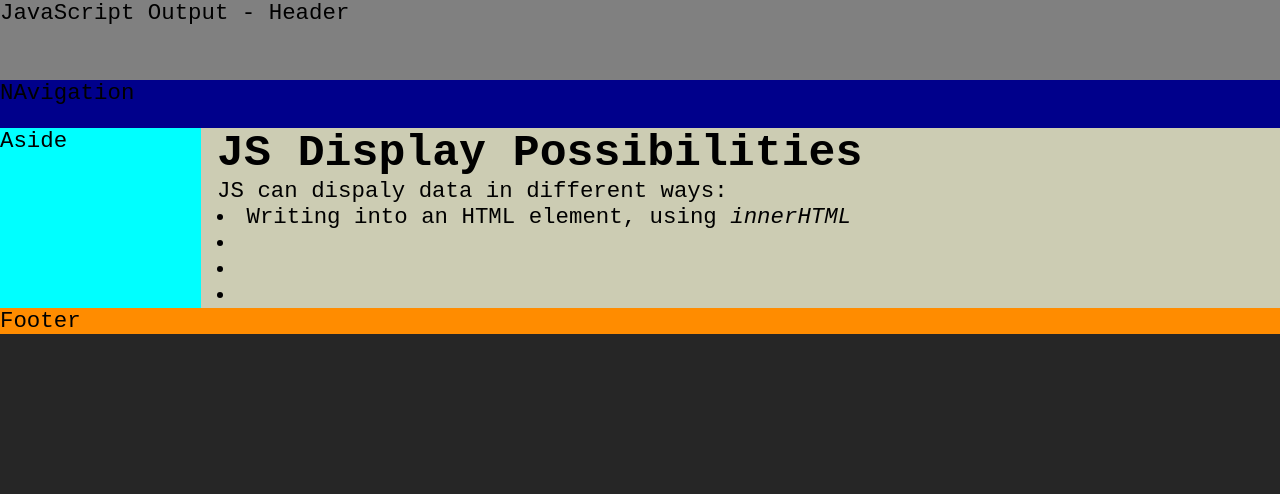
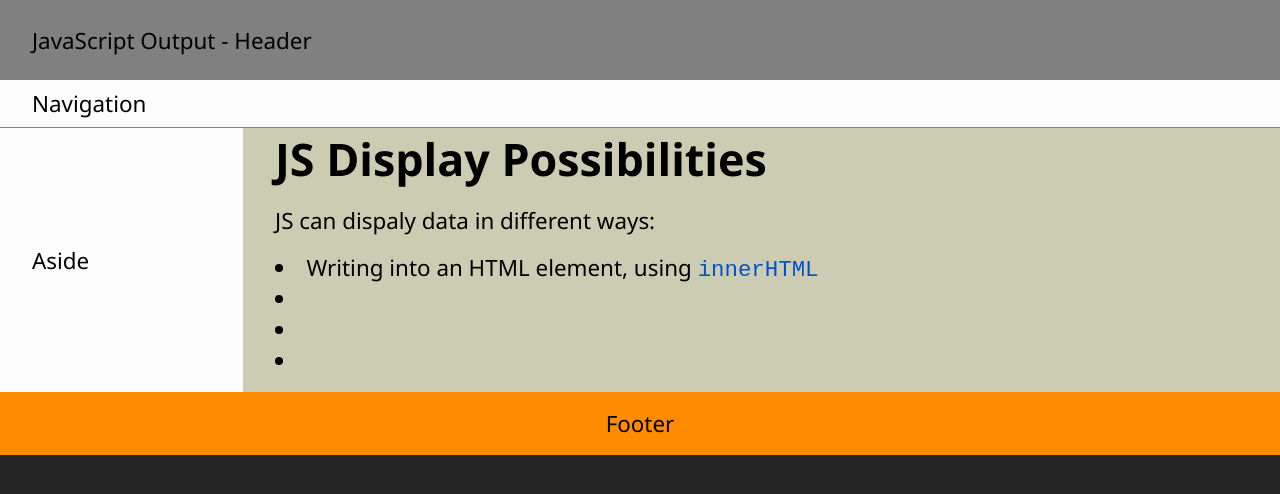
Before and after one commit to bosscke/js-practice, a website: page 3-output/output.html in a window 1280 px wide. Drawn offline with Linux system fonts and the light colour scheme.

Commit message:
Upadate: this should be used as teplate

```diff
--- a/3-output/output.html
+++ b/3-output/output.html
@@ -10,19 +10,19 @@
 <body>
 
     <header>JavaScript Output - Header</header>
-    <nav>NAvigation</nav>
+    <nav><p>Navigation</p></nav>
     <aside>Aside</aside>
     <main>
         <h1>JS Display Possibilities</h1>
         <p>JS can dispaly data in different ways:</p>
         <ul>
-            <li>Writing into an HTML element, using <em>innerHTML</em></li>
+            <li>Writing into an HTML element, using <code>innerHTML</code></li>
             <li></li>
             <li></li>
             <li></li>
         </ul>
     </main>
-    <footer>Footer</footer>
+    <footer><p>Footer</p></footer>
 
 </body>
 </html>
--- a/sass/abstract/_variables.scss
+++ b/sass/abstract/_variables.scss
@@ -0,0 +1,13 @@
+/// LAYOUT COLORS
+$base-color: #fcfcfc;
+$base2-color: #808080;
+
+/// MISC
+$em-color: #0052cc;
+
+/// STANDARD MARGIN
+$standard-margin-l: 2rem;
+$standard-margin-tb: 1rem 0;
+
+/// STANDARD PADDING
+$standard-padding-l: 2rem;
--- a/sass/base/_base.scss
+++ b/sass/base/_base.scss
@@ -5,4 +5,5 @@
 
 body {
   font-size: 62.5%;
+  box-sizing: border-box;
 }
--- a/sass/base/_typography.scss
+++ b/sass/base/_typography.scss
@@ -1,4 +1,8 @@
 body {
-  font-family: monospace;
+  font-family: "Segoe UI", Arial, monospace;
   font-size: 1.4rem;
 }
+code {
+  color: $em-color;
+  font-style: normal;
+}
--- a/sass/layout/_aside.scss
+++ b/sass/layout/_aside.scss
@@ -1,3 +1,6 @@
 aside {
-  background-color: aqua;
+  background-color: $base-color;
+  display: grid;
+  align-content: center;
+  padding-left: $standard-padding-l;
 }
--- a/sass/layout/_body.scss
+++ b/sass/layout/_body.scss
@@ -4,3 +4,7 @@ body {
   grid-template-rows: 10vh 6vh repeat(3, min-content); //the height of header, navigation, aside, main, footer
   grid-template-columns: repeat(4, minmax(1fr, max-content));
 }
+p,
+ul {
+  margin: $standard-margin-tb;
+}
--- a/sass/layout/_footer.scss
+++ b/sass/layout/_footer.scss
@@ -1,4 +1,6 @@
 footer {
   background-color: darkorange;
+  display: grid;
   grid-column: 1 / 5;
+  justify-content: center;
 }
--- a/sass/layout/_header.scss
+++ b/sass/layout/_header.scss
@@ -1,4 +1,7 @@
 header {
   background-color: grey;
+  display: grid;
   grid-column: 1 / 5;
+  align-content: center;
+  padding-left: $standard-padding-l;
 }
--- a/sass/layout/_main.scss
+++ b/sass/layout/_main.scss
@@ -1,7 +1,7 @@
 main {
   background-color: #ccccb3;
   grid-column: 2 / 5;
-  padding: 0 1rem;
+  padding-left: $standard-padding-l;
 
   ul {
     list-style: inside;
--- a/sass/layout/_navigation.scss
+++ b/sass/layout/_navigation.scss
@@ -1,4 +1,8 @@
 nav {
-  background: darkblue;
+  background-color: $base-color;
+  display: grid;
   grid-column: 1 / 5;
+  align-content: center;
+  border-bottom: 1px solid $base2-color;
+  padding-left: $standard-padding-l;
 }
--- a/sass/main.scss
+++ b/sass/main.scss
@@ -1,3 +1,5 @@
+@import "abstract/variables";
+
 @import "base/base";
 @import "base/typography";
 
```
Also changed, not shown: css/style.css, 1 other file.
